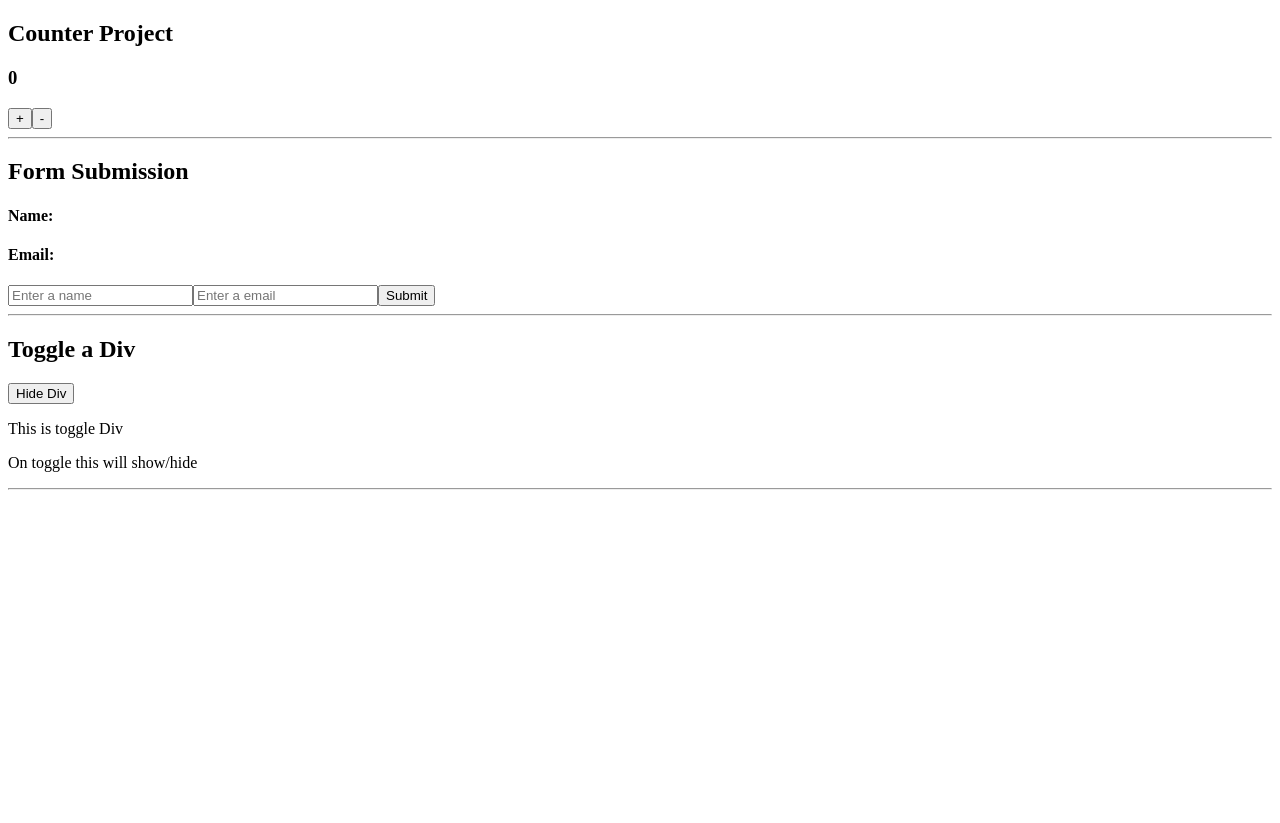
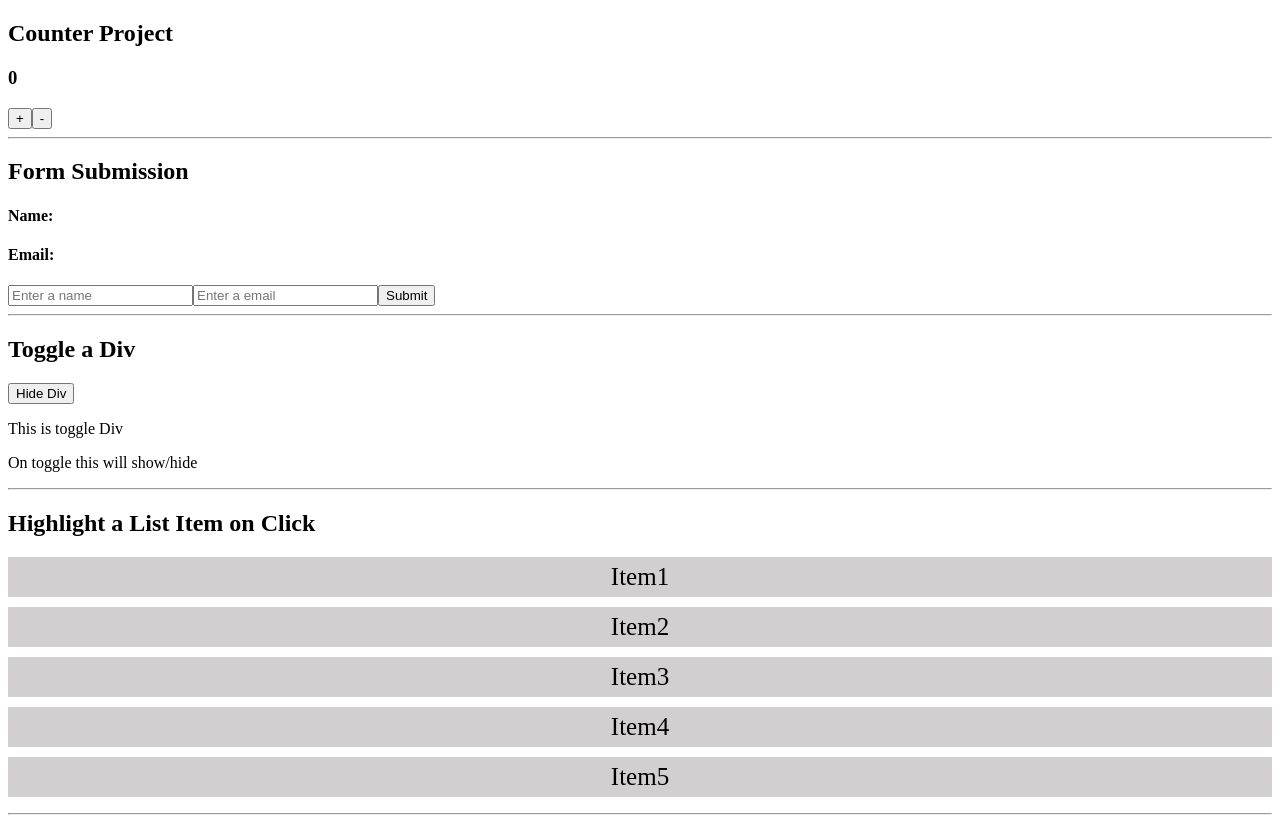
Before and after one commit to Anusuya-SK/React-Projects, a React (Create React App) app in the folder react_code_snippets/: page / in a window 1280 px wide. Before the commit the page ends 800 px from the top, so only its background shows below. Built offline with nearby package versions, Linux system fonts and the light colour scheme.

Commit message:
Highlight a list

```diff
--- a/react_code_snippets/src/App.js
+++ b/react_code_snippets/src/App.js
@@ -3,6 +3,7 @@ import React from 'react';
 import Counter from './components/Counter';
 import FormSubmission from './components/FormSubmission';
 import ToggleDiv from './components/ToggleDiv';
+import HighligtListItem from './components/HighligtListItem';
 
 function App() {
   return (
@@ -10,6 +11,7 @@ function App() {
       <Counter />
       <FormSubmission />
       <ToggleDiv />
+      <HighligtListItem />
     </div>
   );
 }
--- /dev/null
+++ b/react_code_snippets/src/components/HighligtListItem.js
@@ -0,0 +1,43 @@
+import React, { useState } from 'react'
+
+function HighligtListItem() {
+    const list = ["Item1", "Item2", "Item3", "Item4", "Item5"];
+    const[hightlight, setHighlight] = useState(null);
+
+    const highLightColor = {
+        backgroundColor: "red",
+        padding: "6px",
+        textAlign: "center",
+        fontSize: "25px",
+        marginBottom: "10px"
+    }
+
+    const nonHighlightColor = {
+        backgroundColor: "#d1cfcf",
+        padding: "6px",
+        textAlign: "center",
+        fontSize: "25px",
+        marginBottom: "10px"
+    }
+
+    const highlightItem = (index) => {
+        if(hightlight === index) {
+            return setHighlight(null);
+        }
+        setHighlight(index);
+    }
+
+  return (
+    <div>
+        <h2>Highlight a List Item on Click</h2>
+        <ul style={{paddingLeft: 0}}>
+            {list.map((item, index) => {
+                return <li key={index} onClick={() => highlightItem(index)} style={hightlight === index ? highLightColor : nonHighlightColor}>{item}</li>
+            })}
+        </ul>
+        <hr />
+    </div>
+  )
+}
+
+export default HighligtListItem
```
